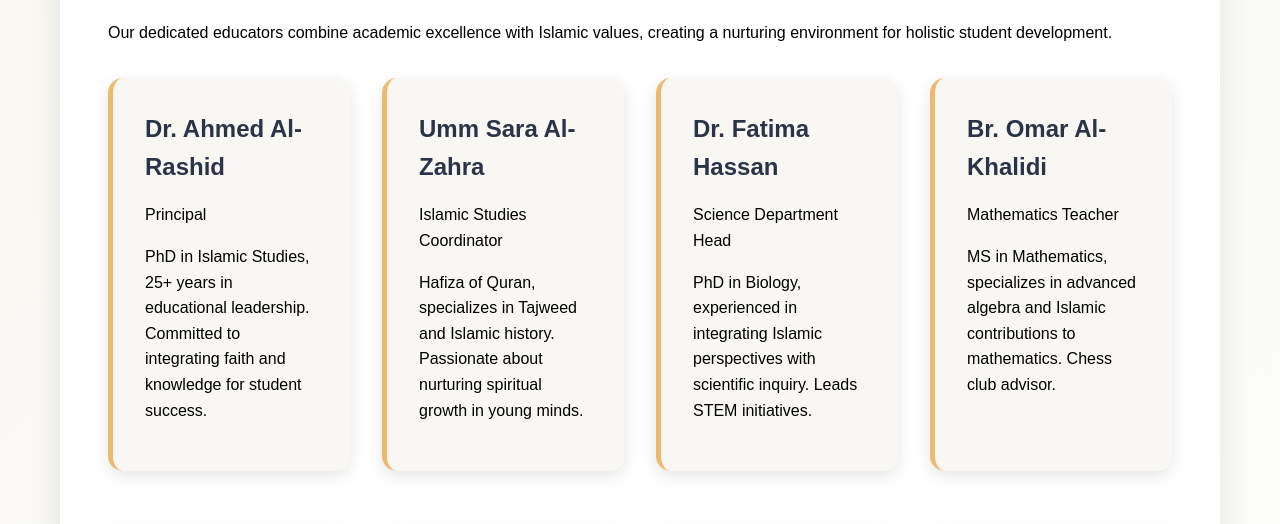
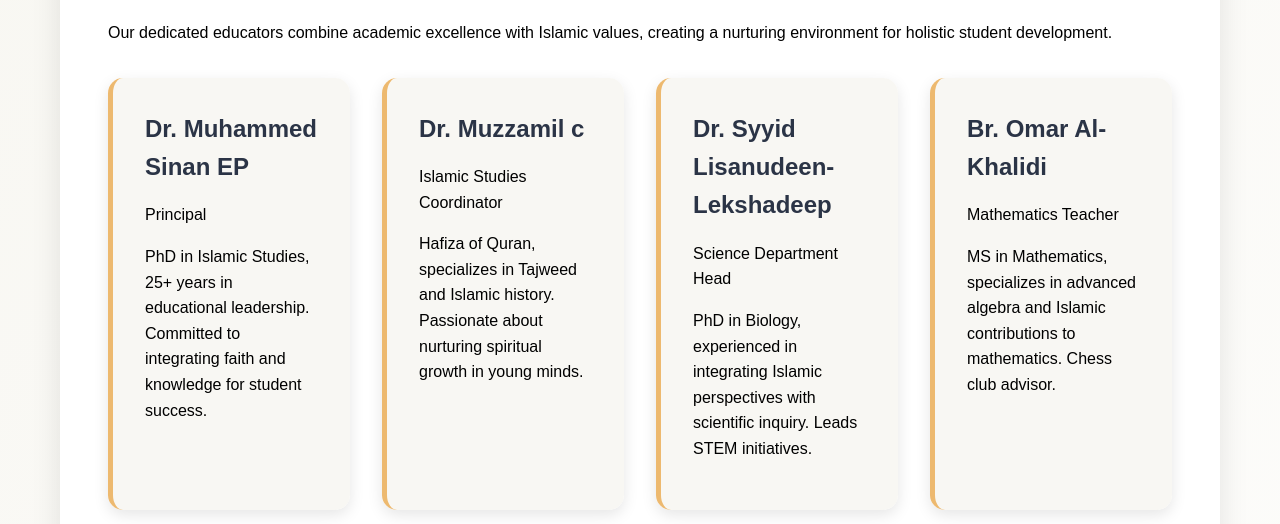
Before and after one commit to msinanasadi-rgb/Horizon-Academy-, a plain HTML site: page faculty.html in a window 1280 px wide. Shown: the part 210-734 px from the top of the page. Drawn offline with Linux system fonts and the light colour scheme.

Commit message:
Updated about.html and faculty.html

```diff
--- a/faculty.html
+++ b/faculty.html
@@ -41,17 +41,17 @@
 
             <div class="faculty-grid">
                 <div class="faculty-member">
-                    <h3>Dr. Ahmed Al-Rashid</h3>
+                    <h3>Dr. Muhammed Sinan EP</h3>
                     <p class="position">Principal</p>
                     <p>PhD in Islamic Studies, 25+ years in educational leadership. Committed to integrating faith and knowledge for student success.</p>
                 </div>
                 <div class="faculty-member">
-                    <h3>Umm Sara Al-Zahra</h3>
+                    <h3>Dr. Muzzamil c</h3>
                     <p class="position">Islamic Studies Coordinator</p>
                     <p>Hafiza of Quran, specializes in Tajweed and Islamic history. Passionate about nurturing spiritual growth in young minds.</p>
                 </div>
                 <div class="faculty-member">
-                    <h3>Dr. Fatima Hassan</h3>
+                    <h3>Dr. Syyid Lisanudeen-Lekshadeep</h3>
                     <p class="position">Science Department Head</p>
                     <p>PhD in Biology, experienced in integrating Islamic perspectives with scientific inquiry. Leads STEM initiatives.</p>
                 </div>
```
Also changed, not shown: about.html (+1 -1 lines).
